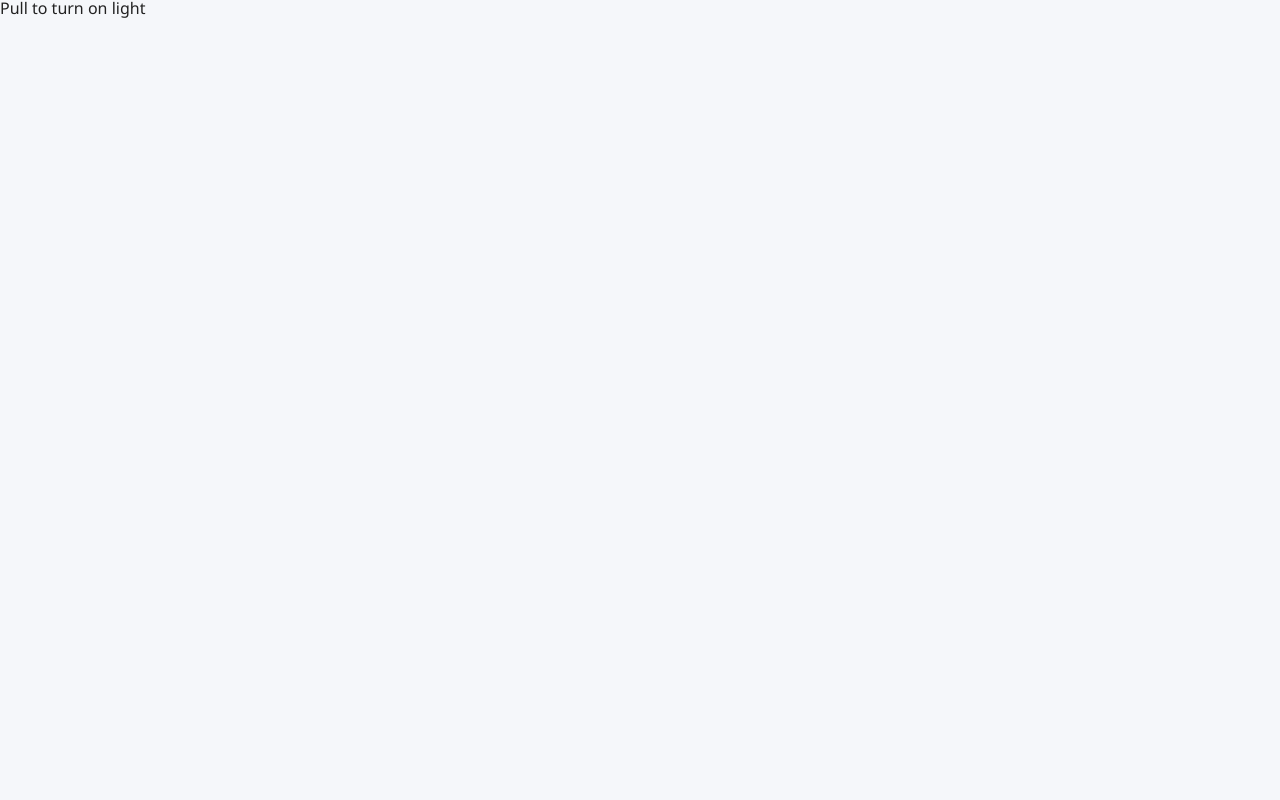
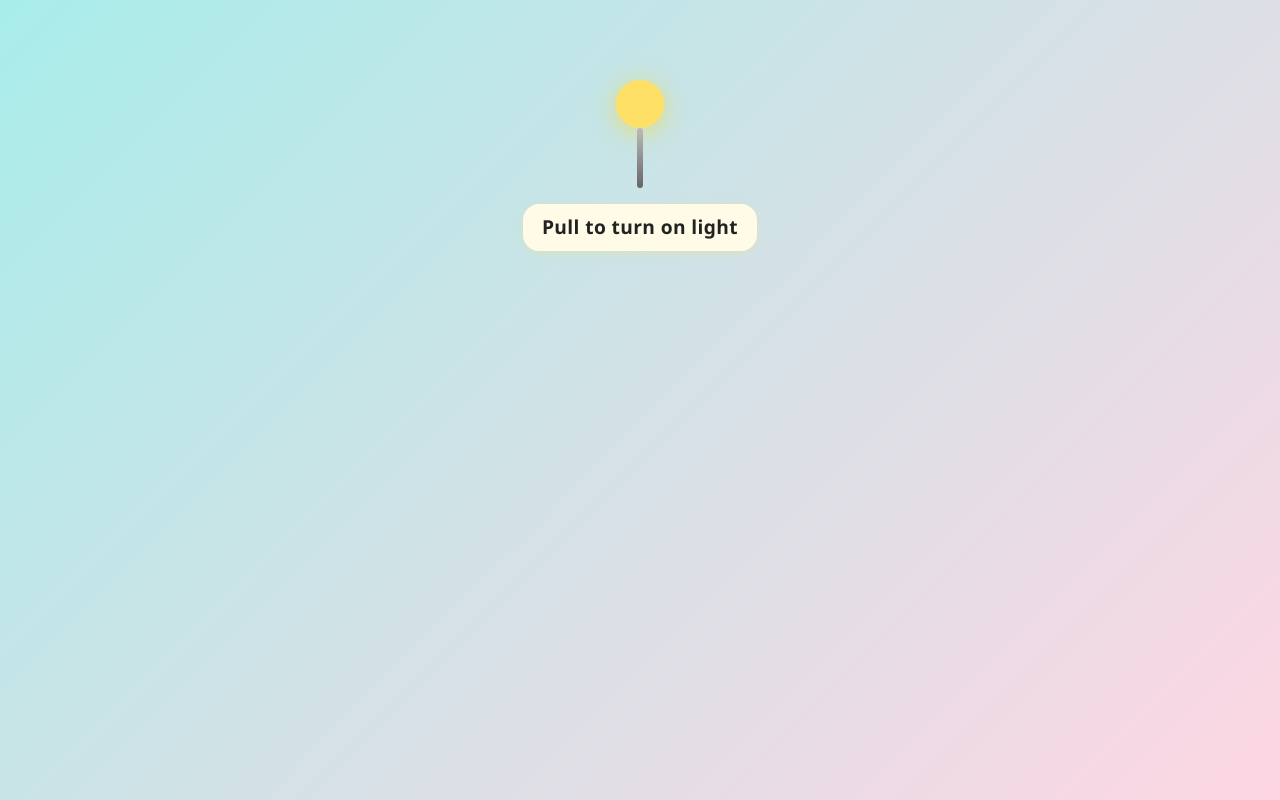
Before and after one commit to AJchowdary/CODE-REVIEW-BOT, a React (Vite) app in the folder client/: page / in a window 1280 px wide. Built offline with nearby package versions, Linux system fonts and the light colour scheme.

Commit message:
Update App.css

```diff
--- a/client/src/App.css
+++ b/client/src/App.css
@@ -1,90 +1,183 @@
-/* =========================
-   CSS RESET & BASE STYLES
-   ========================= */
-html, body, div, span, applet, object, iframe,
-h1, h2, h3, h4, h5, h6, p, blockquote, pre,
-a, abbr, acronym, address, big, cite, code,
-del, dfn, em, img, ins, kbd, q, s, samp,
-small, strike, strong, sub, sup, tt, var,
-b, u, i, center,
-dl, dt, dd, ol, ul, li,
-fieldset, form, label, legend,
-table, caption, tbody, tfoot, thead, tr, th, td,
-article, aside, canvas, details, embed,
-figure, figcaption, footer, header, hgroup,
-menu, nav, output, ruby, section, summary,
-time, mark, audio, video {
-  margin: 0;
-  padding: 0;
-  border: 0;
-  font-size: 100%;
-  font: inherit;
-  vertical-align: baseline;
-}
-/* HTML5 display-role reset for older browsers */
-article, aside, details, figcaption, figure,
-footer, header, hgroup, menu, nav, section {
-  display: block;
-}
-body {
-  line-height: 1;
-  font-family: 'Segoe UI', Arial, sans-serif;
-  background: #f5f7fa;
-}
-ol, ul {
-  list-style: none;
-}
-blockquote, q {
-  quotes: none;
-}
-blockquote:before, blockquote:after,
-q:before, q:after {
-  content: '';
-  content: none;
-}
-table {
-  border-collapse: collapse;
-  border-spacing: 0;
+/* Root and background */
+.crb-root {
+  min-height: 100vh;
+  background: linear-gradient(135deg, #a8edea 0%, #fed6e3 100%);
+  display: flex;
+  flex-direction: column;
+  align-items: center;
+  justify-content: center;
+  transition: background 0.5s;
 }
 
-/* =========================
-   CONTAINER
-   ========================= */
-.crb-container {
-  max-width: 600px;
-  margin: 2rem auto;
-  background: #fff;
-  border-radius: 12px;
-  -webkit-border-radius: 12px;
-  -moz-border-radius: 12px;
-  box-shadow: 0 2px 16px rgba(0,0,0,0.07);
-  -webkit-box-shadow: 0 2px 16px rgba(0,0,0,0.07);
-  -moz-box-shadow: 0 2px 16px rgba(0,0,0,0.07);
-  padding: 2rem;
+/* Light-on state: brighten background */
+.crb-root.light-on {
+  background: linear-gradient(135deg, #f9ffea 0%, #e0e7ff 100%);
+}
+
+/* Lever area */
+.crb-lever-area {
+  display: flex;
+  justify-content: center;
+  align-items: flex-start;
+  height: 100vh;
+  width: 100vw;
+}
+
+.crb-lever {
   display: flex;
   flex-direction: column;
-  gap: 1.5rem;
+  align-items: center;
+  user-select: none;
+  cursor: grab;
+  margin-top: 80px;
+  transition: transform 0.2s;
+  outline: none;
 }
 
-/* =========================
-   HEADINGS
-   ========================= */
-h1 {
-  text-align: center;
-  color: #1a202c;
-  margin-bottom: 1rem;
-  font-size: 2rem;
+.crb-lever-knob {
+  width: 48px;
+  height: 48px;
+  background: radial-gradient(circle at 30% 30%, #ffe066 80%, #ffd700 100%);
+  border-radius: 50%;
+  box-shadow: 0 4px 24px #ffd70080;
+  margin-bottom: 0;
 }
 
-/* =========================
-   FORM & INPUTS
-   ========================= */
+.crb-lever-string {
+  width: 6px;
+  height: 60px;
+  background: linear-gradient(to bottom, #bbb 0%, #666 100%);
+  margin: 0 auto;
+  border-radius: 3px;
+}
+
+.crb-lever-label {
+  margin-top: 16px;
+  font-size: 1.2rem;
+  color: #222;
+  background: #fffbe7;
+  padding: 0.5rem 1.2rem;
+  border-radius: 16px;
+  box-shadow: 0 2px 8px #ffe06644;
+  font-weight: 600;
+  letter-spacing: 0.02em;
+}
+
+/* Main layout */
+.crb-main {
+  display: flex;
+  justify-content: center;
+  align-items: center;
+  min-height: 80vh;
+  width: 100vw;
+  transition: all 0.5s;
+}
+
+/* Centered code block by default */
+.crb-code-block {
+  background: linear-gradient(120deg, #f6d365 0%, #fda085 100%);
+  border-radius: 22px;
+  box-shadow: 0 4px 32px #fda08544;
+  padding: 2.5rem 2rem 2rem 2rem;
+  min-width: 340px;
+  max-width: 480px;
+  margin: 0 auto;
+  transition: all 0.5s cubic-bezier(.68,-0.55,.27,1.55);
+  display: flex;
+  flex-direction: column;
+  align-items: center;
+  position: relative;
+}
+
+/* Title styling */
+.crb-title {
+  font-size: 2.1rem;
+  font-weight: bold;
+  color: #fff;
+  letter-spacing: 0.03em;
+  text-shadow: 0 2px 8px #f6d36599;
+  margin-bottom: 1.2rem;
+  text-align: center;
+  background: linear-gradient(90deg, #fda085, #f6d365, #fda085);
+  -webkit-background-clip: text;
+  -webkit-text-fill-color: transparent;
+}
+
+/* Split layout: code block slides left, review appears right */
+.crb-main.split {
+  justify-content: flex-start;
+  align-items: flex-start;
+  padding-left: 5vw;
+  padding-right: 5vw;
+  gap: 3vw;
+}
+
+.crb-main.split .crb-code-block {
+  align-items: flex-start;
+  margin-left: 0;
+  margin-right: 0;
+  transform: translateX(-30px);
+  min-width: 340px;
+  max-width: 420px;
+}
+
+/* Review block on right */
+.crb-review-block {
+  background: linear-gradient(120deg, #a1c4fd 0%, #c2e9fb 100%);
+  border-radius: 22px;
+  box-shadow: 0 4px 32px #a1c4fd44;
+  padding: 2.5rem 2rem 2rem 2rem;
+  min-width: 340px;
+  max-width: 520px;
+  margin-left: 2vw;
+  display: flex;
+  flex-direction: column;
+  align-items: flex-start;
+  animation: fadeInRight 0.6s;
+}
+
+@keyframes fadeInRight {
+  from { opacity: 0; transform: translateX(80px);}
+  to   { opacity: 1; transform: translateX(0);}
+}
+
+/* Review and error feedback styling */
+.crb-feedback, .crb-error, .crb-loading {
+  background: #fff;
+  border-radius: 14px;
+  padding: 1.2rem 1rem;
+  margin-top: 1rem;
+  font-size: 1.1rem;
+  color: #1e293b;
+  box-shadow: 0 2px 10px #a1c4fd33;
+  width: 100%;
+  white-space: pre-wrap;
+  word-break: break-word;
+}
+
+.crb-error {
+  border-left: 5px solid #dc2626;
+  color: #7f1d1d;
+  background: #fee2e2;
+}
+
+.crb-feedback {
+  border-left: 5px solid #2563eb;
+  background: #e0f2fe;
+}
+
+.crb-loading {
+  border-left: 5px solid #fbbf24;
+  background: #fffbe7;
+  color: #b45309;
+}
+
+/* Form and button styles */
 .crb-review-form {
+  width: 100%;
   display: flex;
   flex-direction: column;
   gap: 1rem;
-  /* Fallback for gap in older browsers */
-  row-gap: 1rem;
 }
 
 textarea {
@@ -93,14 +186,12 @@ textarea {
   padding: 1rem;
   border: 2px solid #2563eb;
   border-radius: 8px;
-  -webkit-border-radius: 8px;
-  -moz-border-radius: 8px;
   font-size: 1rem;
-  margin-bottom: 1rem;
   resize: vertical;
   background: #f9fafb;
   color: #222;
   transition: background 0.2s, border 0.2s;
+  margin-bottom: 0.5rem;
 }
 
 textarea:focus {
@@ -108,75 +199,36 @@ textarea:focus {
   background: #fff;
 }
 
-/* =========================
-   BUTTONS
-   ========================= */
 .crb-button-group {
   display: flex;
   gap: 1rem;
-  /* Fallback for gap in older browsers */
-  column-gap: 1rem;
 }
 
-button,
-.crb-btn--secondary {
+button {
   padding: 0.7rem 1.4rem;
   background: #2563eb;
   color: #fff;
   border: none;
   border-radius: 6px;
-  -webkit-border-radius: 6px;
-  -moz-border-radius: 6px;
   font-size: 1rem;
   cursor: pointer;
   transition: background 0.2s;
+  font-weight: 600;
+  box-shadow: 0 2px 8px #2563eb22;
 }
 
-button:disabled,
-.crb-btn--secondary:disabled {
+button:disabled {
   background: #a5b4fc;
   cursor: not-allowed;
 }
 
 .crb-btn--secondary {
-  background: #222;
-  color: #fff;
+  background: #fff;
+  color: #2563eb;
+  border: 2px solid #2563eb;
 }
 
-/* =========================
-   FEEDBACK & ERROR BOXES
-   ========================= */
-.crb-feedback {
-  background: #e0f2fe;
-  border-left: 4px solid #2563eb;
-  padding: 1rem;
-  margin-top: 1.5rem;
-  border-radius: 6px;
-  -webkit-border-radius: 6px;
-  -moz-border-radius: 6px;
-  color: #1e293b;
-  white-space: pre-wrap;
-  word-break: break-word;
-  font-size: 1rem;
-}
-
-.crb-error {
-  background: #fee2e2;
-  border-left: 4px solid #dc2626;
-  padding: 1rem;
-  margin-top: 1.5rem;
-  border-radius: 6px;
-  -webkit-border-radius: 6px;
-  -moz-border-radius: 6px;
-  color: #7f1d1d;
-  white-space: pre-wrap;
-  word-break: break-word;
-  font-size: 1rem;
-}
-
-/* =========================
-   ACCESSIBILITY HELPERS
-   ========================= */
+/* Accessibility helpers */
 .crb-visually-hidden {
   position: absolute !important;
   left: -10000px !important;
@@ -186,28 +238,30 @@ button:disabled,
   overflow: hidden !important;
 }
 
-/* =========================
-   RESPONSIVE DESIGN
-   ========================= */
-@media (max-width: 700px) {
-  .crb-container {
-    max-width: 95vw;
-    padding: 1rem;
+/* Responsive design */
+@media (max-width: 900px) {
+  .crb-main.split {
+    flex-direction: column;
+    align-items: center;
+    padding-left: 0;
+    padding-right: 0;
+    gap: 2vw;
   }
-  h1 {
-    font-size: 1.5rem;
-  }
-  button,
-  .crb-btn--secondary {
-    font-size: 0.95rem;
-    padding: 0.6rem 1rem;
-  }
-  .crb-feedback, .crb-error {
-    font-size: 0.95rem;
-    padding: 0.7rem;
+  .crb-review-block, .crb-code-block {
+    min-width: 90vw;
+    max-width: 98vw;
+    margin: 0 auto;
   }
 }
 
-/* =========================
-   END OF STYLES
-   ========================= */
+@media (max-width: 600px) {
+  .crb-code-block,
+  .crb-review-block {
+    padding: 1.2rem 0.5rem 1.2rem 0.5rem;
+    min-width: 98vw;
+    max-width: 100vw;
+  }
+  .crb-title {
+    font-size: 1.2rem;
+  }
+}
```
